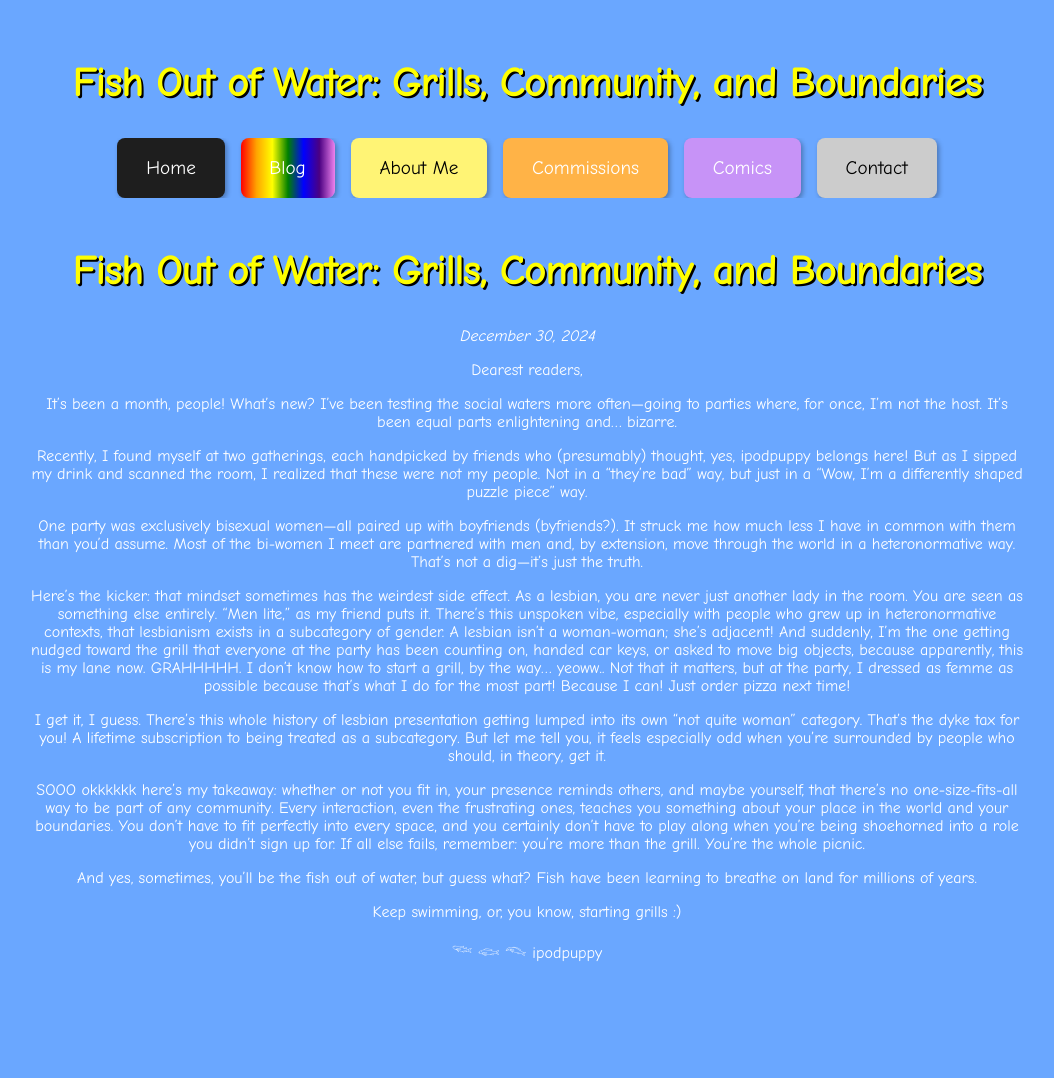
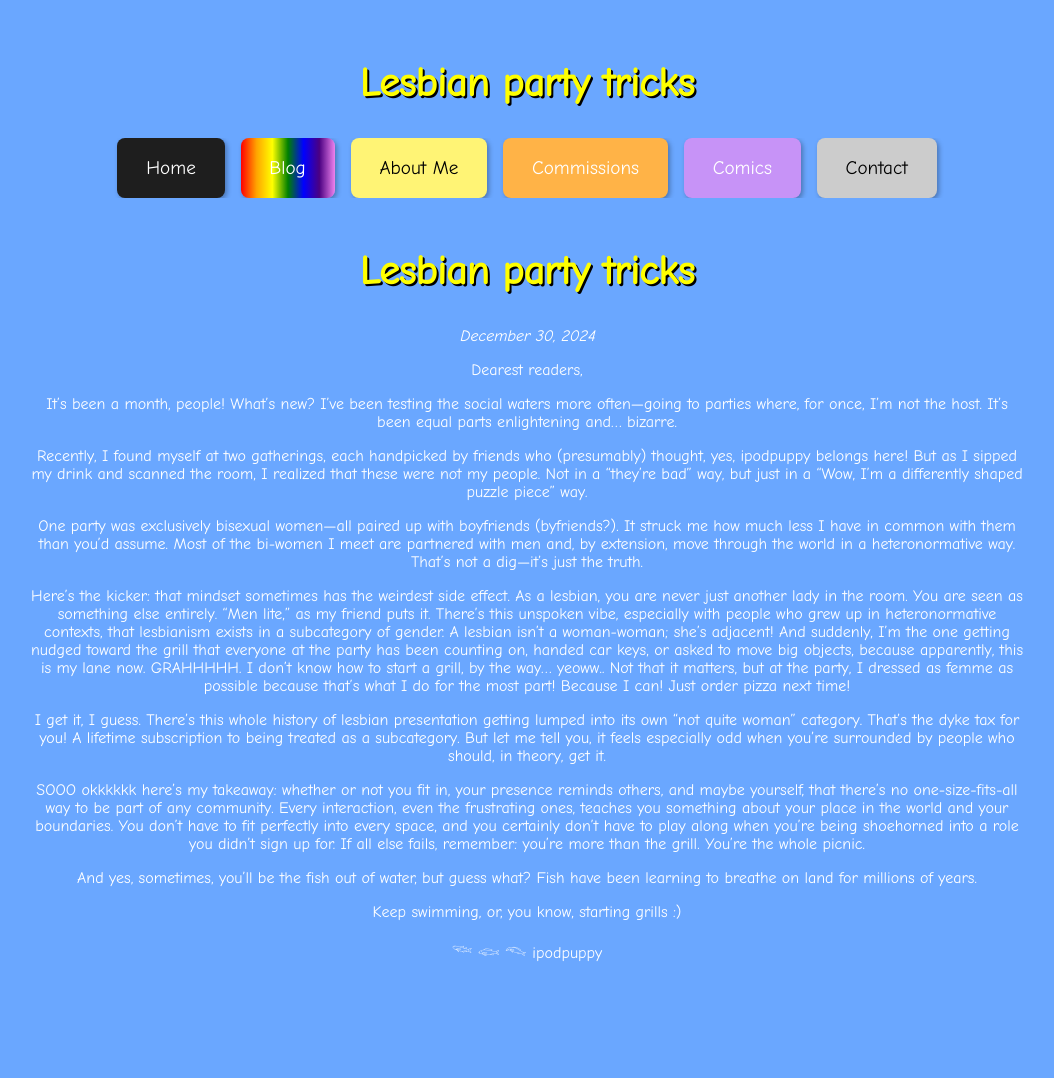
Before and after one commit to Chrissy-and-Chloe/ipodpuppywebsite, a Jekyll site: the page built from _posts/2024-12-30-lesbian-party-tricks.md, in a window 1280 px wide. Shown: the whole page, without its empty margins (113-1167 px from the left). Built offline with Jekyll 4.4.1, drawn with Linux system fonts in a browser that asks for light colours.

Commit message:
Update and rename 2024-12-30-fish-out-of-water.md to 2024-12-30-lesbian-party-tricks.md

```diff
--- a/_posts/2024-12-30-fish-out-of-water.md
+++ b/_posts/2024-12-30-lesbian-party-tricks.md
@@ -1,6 +1,6 @@
 ---
 layout: post
-title: "Fish Out of Water: Grills, Community, and Boundaries"
+title: "Lesbian party tricks"
 date: 2024-12-30
 ---
 
```
